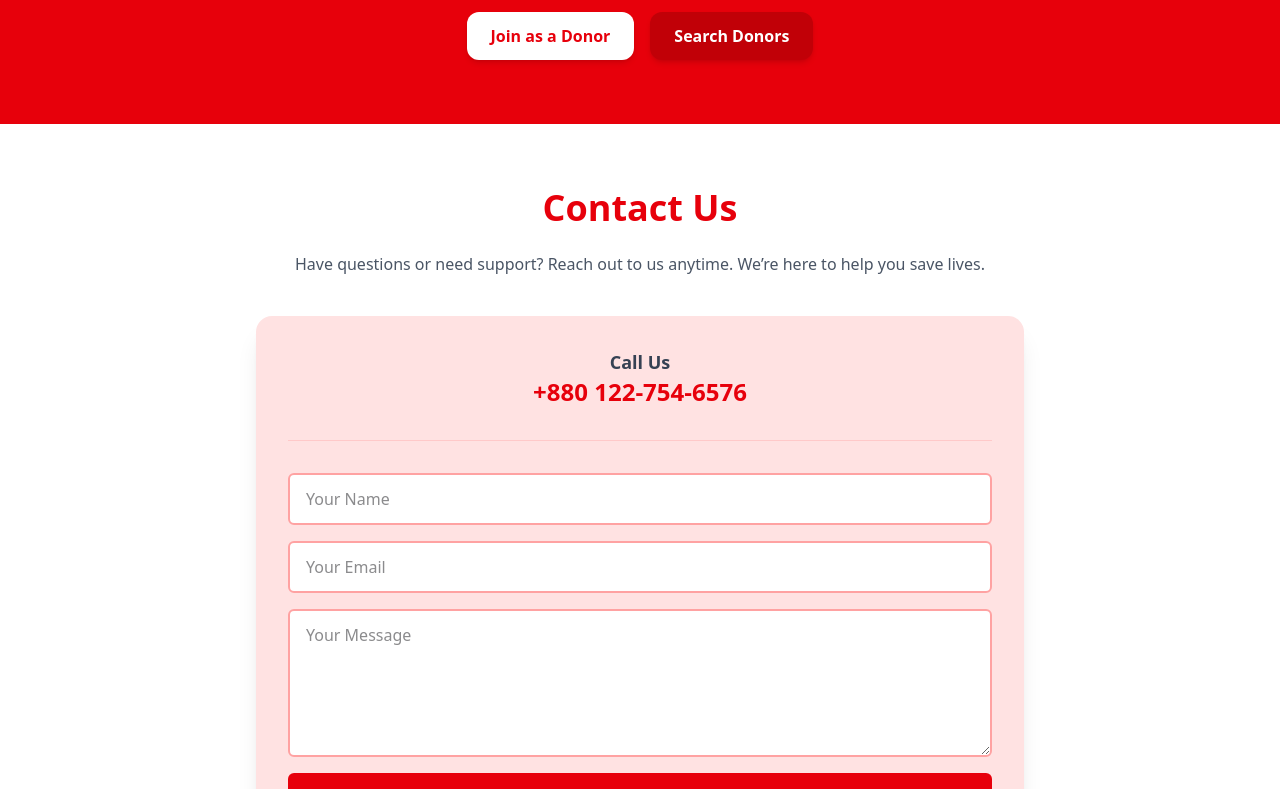
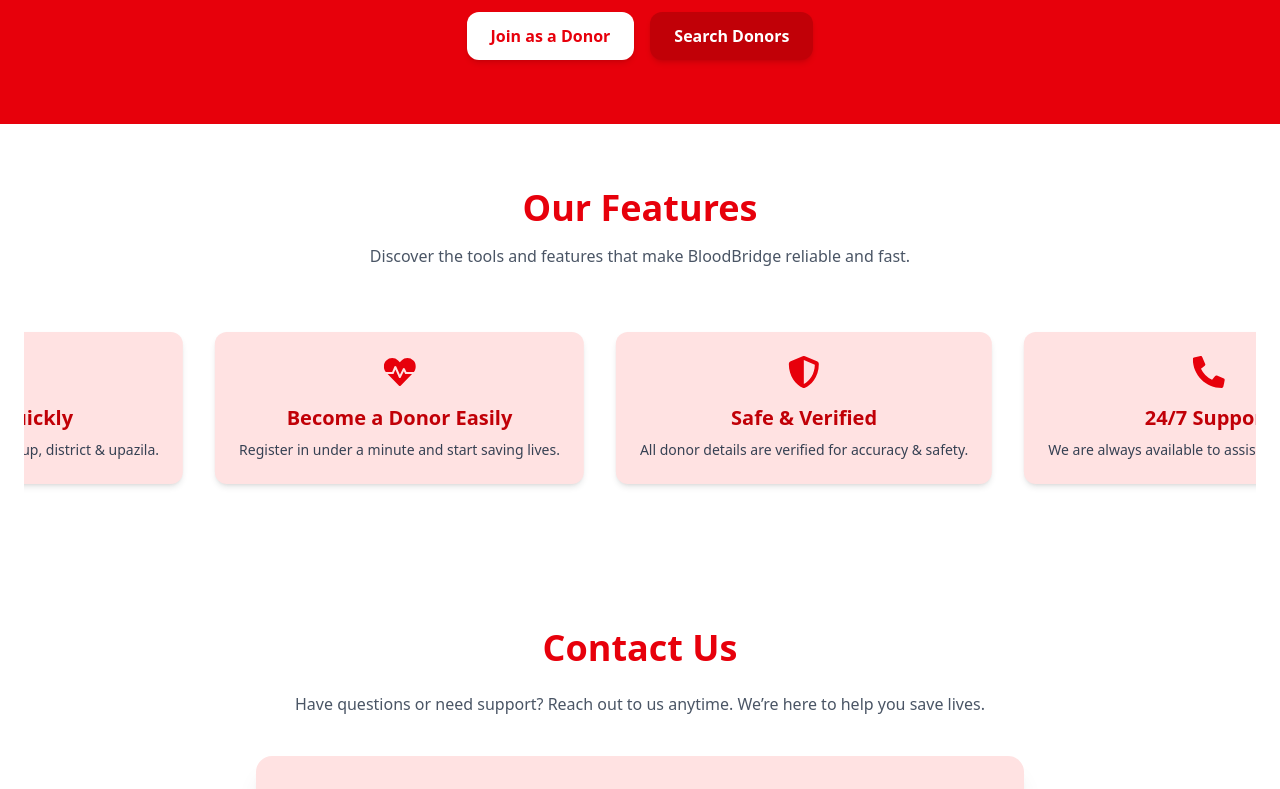
Before and after one commit to SamiunAuntor/PH-Assignment-11_Blood-Bridge_Client, a React (Vite) app: page / in a window 1280 px wide. Shown: the part 960-1749 px from the top of the page. Built offline with nearby package versions, Linux system fonts and the light colour scheme; no server answers.

Commit message:
added features section in home page and home button in navbar

```diff
--- a/package.json
+++ b/package.json
@@ -16,6 +16,7 @@
     "react": "^19.2.0",
     "react-awesome-slider": "^4.1.0",
     "react-dom": "^19.2.0",
+    "react-fast-marquee": "^1.6.5",
     "react-hook-form": "^7.68.0",
     "react-hot-toast": "^2.6.0",
     "react-icons": "^5.5.0",
--- a/src/Components/FeaturedSection.jsx
+++ b/src/Components/FeaturedSection.jsx
@@ -1,8 +1,106 @@
-import React from 'react';
+import React from "react";
+import Marquee from "react-fast-marquee";
+import {
+    FaHeartbeat,
+    FaUsers,
+    FaShieldAlt,
+    FaPhoneAlt,
+    FaHandHoldingHeart,
+    FaRegClock,
+    FaSearch,
+    FaBell,
+    FaUserCheck,
+    FaHistory
+} from "react-icons/fa";
+
+const features = [
+    {
+        icon: <FaUsers size={32} className="text-red-600" />,
+        title: "Find Donors Quickly",
+        description: "Search verified donors by blood group, district & upazila."
+    },
+    {
+        icon: <FaHeartbeat size={32} className="text-red-600" />,
+        title: "Become a Donor Easily",
+        description: "Register in under a minute and start saving lives."
+    },
+    {
+        icon: <FaShieldAlt size={32} className="text-red-600" />,
+        title: "Safe & Verified",
+        description: "All donor details are verified for accuracy & safety."
+    },
+    {
+        icon: <FaPhoneAlt size={32} className="text-red-600" />,
+        title: "24/7 Support",
+        description: "We are always available to assist in emergencies."
+    },
+    {
+        icon: <FaHandHoldingHeart size={32} className="text-red-600" />,
+        title: "Community Driven",
+        description: "Join thousands of donors and build a life-saving community."
+    },
+    {
+        icon: <FaRegClock size={32} className="text-red-600" />,
+        title: "Real-Time Updates",
+        description: "Get donor availability updates instantly."
+    },
+    {
+        icon: <FaSearch size={32} className="text-red-600" />,
+        title: "Smart Donor Search",
+        description: "Find donors by group, location, and last donation date."
+    },
+    {
+        icon: <FaBell size={32} className="text-red-600" />,
+        title: "Emergency Alerts",
+        description: "Get notified when someone nearby needs urgent blood."
+    },
+    {
+        icon: <FaUserCheck size={32} className="text-red-600" />,
+        title: "Profile Verification",
+        description: "Every profile is checked to maintain trust and safety."
+    },
+    {
+        icon: <FaHistory size={32} className="text-red-600" />,
+        title: "Donation History",
+        description: "Track your donation activity and contributions."
+    }
+];
 
 const FeaturedSection = () => {
     return (
-        <div>
+        <div className="w-full bg-white py-16 px-6 flex flex-col items-center">
+
+            {/* Heading */}
+            <div className="max-w-4xl mx-auto text-center mb-12">
+                <h2 className="text-3xl md:text-4xl font-extrabold text-red-600 mb-4">
+                    Our Features
+                </h2>
+                <p className="text-gray-600">
+                    Discover the tools and features that make BloodBridge reliable and fast.
+                </p>
+            </div>
+
+            {/* Marquee Wrapper */}
+            <div className="w-full mx-auto">
+                <Marquee pauseOnHover={true} speed={50} gradient={false} className="py-4">
+
+                    {features.map((item, idx) => (
+                        <div
+                            key={idx}
+                            className="min-w-[260px] bg-red-100 hover:bg-red-100 transition-all
+                                       p-6 mx-4 rounded-xl shadow-md flex flex-col
+                                       items-center text-center cursor-pointer"
+                        >
+                            <div className="mb-4">{item.icon}</div>
+                            <h3 className="text-xl font-semibold text-red-700 mb-2">
+                                {item.title}
+                            </h3>
+                            <p className="text-gray-700 text-sm">{item.description}</p>
+                        </div>
+                    ))}
+
+                </Marquee>
+            </div>
 
         </div>
     );
--- a/src/Components/NavBar.jsx
+++ b/src/Components/NavBar.jsx
@@ -4,7 +4,7 @@ import logo from "../assets/logo.png";
 import defaultUserAvatar from "../assets/user.png";
 import useAuth from "../Hooks/useAuth";
 import { BiSolidDonateBlood } from "react-icons/bi";
-import { FaDonate } from "react-icons/fa";
+import { FaDonate, FaHome } from "react-icons/fa";
 
 const NavBar = () => {
   const { user, logoutUser } = useAuth();
@@ -37,6 +37,15 @@ const NavBar = () => {
 
         {/* Desktop Menu */}
         <div className="hidden md:flex md:items-center md:gap-6">
+          {/* Home */}
+          <NavLink
+            to="/"
+            className="text-gray-700 bg-white hover:text-red-600 p-2 rounded-md"
+            title="Home"
+          >
+            <FaHome size={26} />
+          </NavLink>
+
           {/* Donation Requests */}
           <NavLink
             to="/donation-requests"
@@ -114,6 +123,15 @@ const NavBar = () => {
       {/* Mobile Menu */}
       {menuOpen && (
         <div className="md:hidden flex flex-col w-full bg-red-100 px-6 pb-4 gap-3 items-center">
+          {/* Home */}
+          <NavLink
+            to="/"
+            className="w-full text-center p-2 rounded-md text-gray-700 hover:bg-red-50 hover:text-red-600"
+            onClick={() => setMenuOpen(false)}
+          >
+            Home
+          </NavLink>
+
           <NavLink
             to="/donation-requests"
             className="w-full text-center p-2 rounded-md text-gray-700 hover:bg-red-50 hover:text-red-600"
--- a/src/Pages/HomePage.jsx
+++ b/src/Pages/HomePage.jsx
@@ -3,6 +3,7 @@ import useAuth from '../Hooks/useAuth';
 import Loading from '../Components/Loading';
 import Banner from '../Components/Banner';
 import ContactUsSection from '../Components/ContactUsSection';
+import FeaturedSection from '../Components/FeaturedSection';
 
 
 
@@ -32,6 +33,7 @@ const HomePage = () => {
     return (
         <div className='min-h-screen'>
             <Banner></Banner>
+            <FeaturedSection></FeaturedSection>
             <ContactUsSection></ContactUsSection>
         </div>
     );
```
Also changed, not shown: 1 other file (tests, documents, lock files or other folders).
